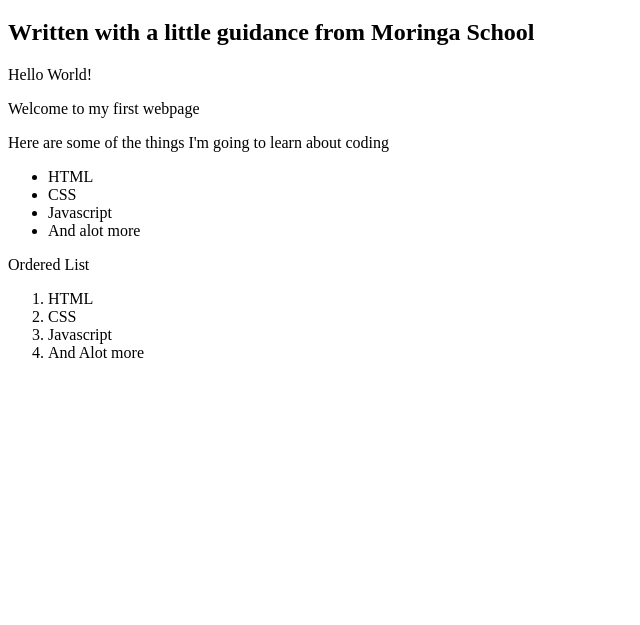
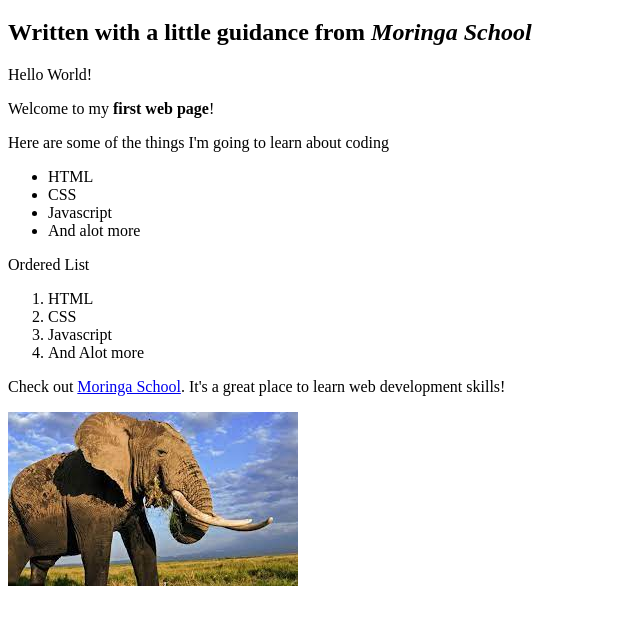
Before and after one commit to klemoh2020/my-favourite-things, a plain HTML site: page my-first-webpage.html in a window 1280 px wide. Shown: the part 61-686 px from the top of the page, without its empty margins (0-640 px from the left). Drawn offline with Linux system fonts and the light colour scheme.

Commit message:
Inline element

```diff
--- a/my-first-webpage.html
+++ b/my-first-webpage.html
@@ -5,10 +5,10 @@
         </head>
         <body>
             <h1>My First Webpage</h1>
-            <h2>Written with a little guidance from Moringa School</h2>
+            <h2>Written with a little guidance from <em>Moringa School</em></h2>
 
             <p>Hello World! </p>
-            <p>Welcome to my first webpage</p>
+            <p>Welcome to my <strong>first web page</strong>!</p>
 
             <p>Here are some of the things I'm going to learn about coding</p>
                 <ul>
@@ -26,5 +26,8 @@
                         <li>And Alot more</li>
                     </ol>
 
+                    <p>Check out <a href="http://moringaschool.com/">Moringa School</a>. It's a great place to learn web development skills!</p>
+
+                    <img src="images/elephant.jpg" alt="A photo of an elephant">
         </body>
     </html>
```
Also changed, not shown: images/Elephant.jpg (added).
